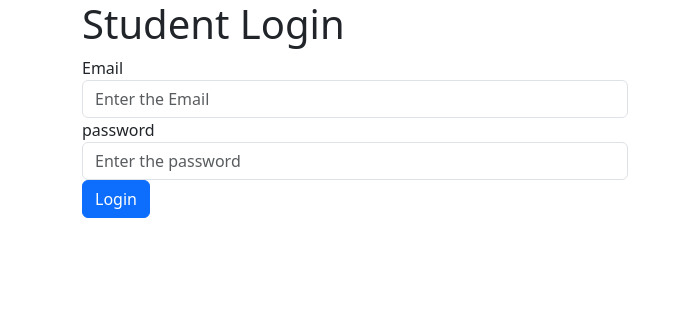
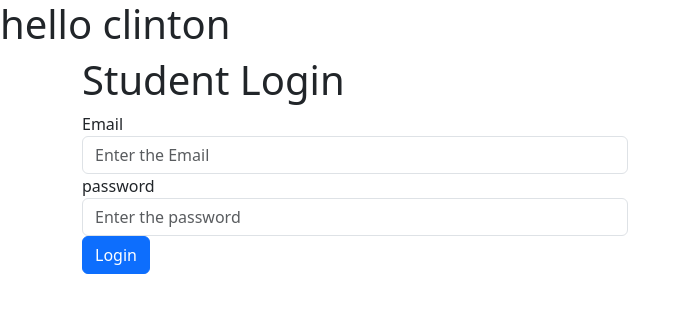
Before and after one commit to clinton-hadrian-devanand/meanFrontend, an Angular app: page / in a window 1280 px wide. Shown: the top 312 px of the page, without its empty margins (0-688 px from the left). Built offline with nearby package versions, Linux system fonts and the light colour scheme.

Commit message:
commit clinotn

```diff
--- a/src/app/app.component.html
+++ b/src/app/app.component.html
@@ -1,2 +1,2 @@
-
+<h1>hello clinton</h1>
 <router-outlet><router-outlet />
```
